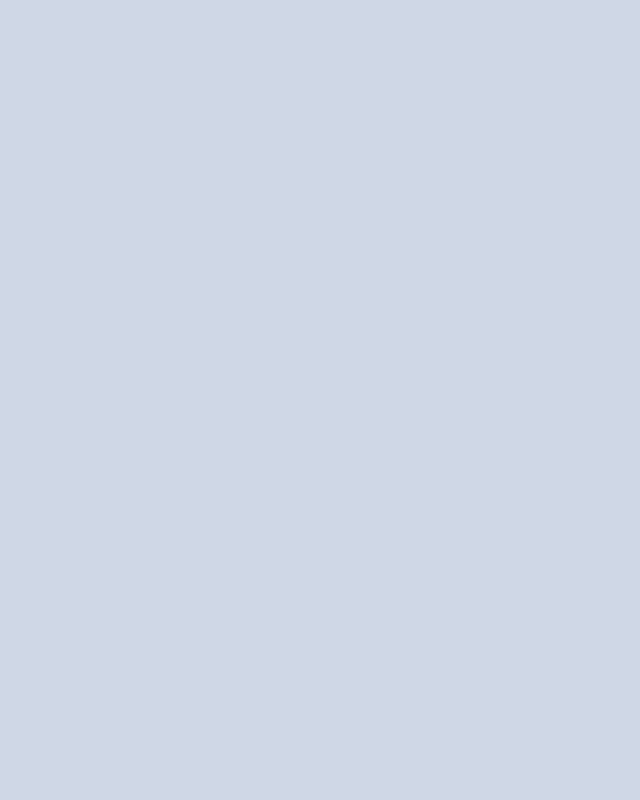
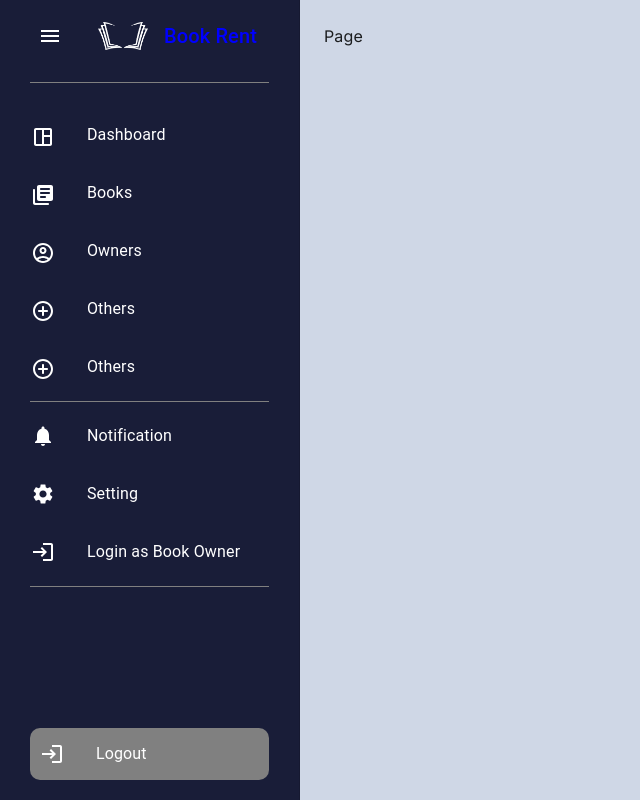
Before and after one commit to Kumneger0/book-rent, a Next.js app: page / in a window 1280 px wide. Before the commit this address had no page. Shown: the whole page, without its empty margins (0-640 px from the left). Built offline with nearby package versions, Linux system fonts and the light colour scheme.

Commit message:
Add menu-drawer and admin features
-Update package.json to add nextjs-toploader
-Update layout.tsx to add NextTopLoader and menu-drawer components
-Update sidebar.tsx to handle open/close of menu-drawer and add new items
-Create middleware.ts to verify user roles for protected routes

```diff
--- a/package.json
+++ b/package.json
@@ -17,6 +17,7 @@
     "@mui/x-date-pickers": "^7.12.0",
     "material-react-table": "^2.13.1",
     "next": "14.2.5",
+    "nextjs-toploader": "^1.6.12",
     "react": "^18",
     "react-dom": "^18",
     "recharts": "^2.12.7"
--- a/src/app/(dashboard)/layout.tsx
+++ b/src/app/(dashboard)/layout.tsx
@@ -59,16 +59,28 @@ const lists = {
   ],
 };
 
-function App({ children }: { children: React.ReactNode }) {
-  const role = "owner";
+function App({
+  children,
+  searchParams,
+}: {
+  children: React.ReactNode;
+  searchParams: { role?: string };
+}) {
+  const userRole =
+    searchParams?.role && searchParams?.role in lists
+      ? (searchParams.role as keyof typeof lists)
+      : "admin";
 
-  const sidebarList = lists[role];
+  const sidebarList = lists[userRole];
 
   return (
     <Box sx={{ display: "flex" }}>
       <CssBaseline />
       <Sidebar lists={sidebarList} />
-      <Box component="main" sx={{ flexGrow: 1, p: 3 }}>
+      <Box
+        component="main"
+        sx={{ flexGrow: 1, p: 3, maxWidth: "1600px", mx: "auto" }}
+      >
         {children}
       </Box>
     </Box>
--- /dev/null
+++ b/src/app/(dashboard)/loading.tsx
@@ -0,0 +1,7 @@
+import React from "react";
+
+function Loading() {
+  return <div>Loading....</div>;
+}
+
+export default Loading;
--- a/src/app/(dashboard)/page.tsx
+++ b/src/app/(dashboard)/page.tsx
@@ -2,8 +2,6 @@ import { redirect } from "next/navigation";
 import React from "react";
 
 function Page() {
-  redirect("/admin/dashboard");
-
   return <div>Page</div>;
 }
 
--- a/src/app/layout.tsx
+++ b/src/app/layout.tsx
@@ -3,6 +3,8 @@ import { Inter } from "next/font/google";
 import "./globals.css";
 
 const inter = Inter({ subsets: ["latin"] });
+
+import NextTopLoader from "nextjs-toploader";
 
 export const metadata: Metadata = {
   title: "Create Next App",
@@ -25,6 +27,7 @@ export default function RootLayout({
         }}
         className={inter.className}
       >
+        <NextTopLoader />
         {children}
       </body>
     </html>
--- a/src/components/dashboardContent.tsx
+++ b/src/components/dashboardContent.tsx
@@ -13,7 +13,7 @@ const DashboardContent = ({ children }: { children: React.ReactNode }) => {
           boxShadow: 1,
           display: "flex",
           flexWrap: "wrap",
-          justifyContent: "center",
+          justifyContent: "space-between",
         }}
       >
         <Box
@@ -114,7 +114,7 @@ const DashboardContent = ({ children }: { children: React.ReactNode }) => {
                   width: "100%",
                 }}
               >
-                <Typography
+                <Box
                   sx={{
                     width: "100%",
                     display: "flex",
@@ -122,7 +122,7 @@ const DashboardContent = ({ children }: { children: React.ReactNode }) => {
                     alignItems: "center",
                   }}
                 >
-                  <Box
+                  <Typography
                     sx={{
                       display: "flex",
                       gap: "10px",
@@ -138,13 +138,13 @@ const DashboardContent = ({ children }: { children: React.ReactNode }) => {
                     />
                     <span>{"Group A"}</span>
                     <span style={{ justifySelf: "end" }}>54</span>
-                  </Box>{" "}
-                </Typography>
+                  </Typography>
+                </Box>
               </Box>
             </Box>
           </Paper>
         </Box>
-        <Box sx={{ margin: "10px", width: "70%" }}>
+        <Box sx={{ margin: "10px", width: "72%" }}>
           <Paper sx={{ p: 2, width: "100%" }}>{children}</Paper>
           <Paper>
             <EarningsSummaryChart />
--- a/src/components/sidebar.tsx
+++ b/src/components/sidebar.tsx
@@ -6,9 +6,11 @@ import LoginIcon from "@mui/icons-material/Login";
 import NotificationsIcon from "@mui/icons-material/Notifications";
 import SettingsIcon from "@mui/icons-material/Settings";
 import SpaceDashboardOutlinedIcon from "@mui/icons-material/SpaceDashboardOutlined";
+import MenuIcon from "@mui/icons-material/Menu";
 
 import ControlPointRoundedIcon from "@mui/icons-material/ControlPointRounded";
 import {
+  Button,
   Drawer,
   Icon,
   List,
@@ -16,6 +18,7 @@ import {
   ListItemIcon,
   ListItemText,
   Toolbar,
+  Tooltip,
   Typography,
   useMediaQuery,
   useTheme,
@@ -24,8 +27,10 @@ import Divider from "@mui/material/Divider";
 import { usePathname } from "next/navigation";
 import Link from "next/link";
 import { Herr_Von_Muellerhoff } from "next/font/google";
+import Image from "next/image";
+import { useState } from "react";
 
-const drawerWidth = 279;
+const drawerWidth = 300;
 
 const Sidebar = ({
   lists,
@@ -38,14 +43,172 @@ const Sidebar = ({
 }) => {
   const pathname = usePathname();
   const theme = useTheme();
-  const matches = useMediaQuery(theme.breakpoints.up("lg"));
+  const [matches, setMatches] = useState(
+    useMediaQuery(theme.breakpoints.up("lg"))
+  );
+  const [open, setOpen] = useState(true);
+
+  if (!open) {
+    return (
+      <Drawer
+        variant={"permanent"}
+        onClose={() => {
+          setMatches(false);
+        }}
+        sx={{
+          width: "100px",
+          flexShrink: 0,
+          "& .MuiDrawer-paper": {
+            width: 100,
+            boxSizing: "border-box",
+            backgroundColor: "#191D38",
+            color: "white",
+            position: "sticky",
+            height: "100dvh",
+          },
+        }}
+      >
+        <Toolbar sx={{ display: "flex", justifyContent: "center", gap: 2 }}>
+          <Button
+            sx={{ color: "white", ml: -3, py: 3 }}
+            onClick={() => setOpen((prev) => !prev)}
+          >
+            <MenuIcon />
+          </Button>
+        </Toolbar>
+        <Divider
+          sx={{ width: "80%", margin: "10px auto", borderColor: "gray" }}
+        />
+        <List>
+          {lists.map(({ icon, itemName, href }, index) => (
+            <ListItem
+              sx={{
+                borderRadius: "10px",
+                width: "90%",
+                margin: "10px auto",
+                backgroundColor: pathname === href ? "#00ABFF" : "transparent",
+              }}
+              key={itemName}
+            >
+              <Link
+                style={{
+                  color: "white",
+                  textDecoration: "none",
+                }}
+                href={href}
+              >
+                <Tooltip
+                  title={<ListItemText primary={itemName} />}
+                  placement="right"
+                >
+                  <ListItemIcon sx={{ color: "white" }}>
+                    <Icon sx={{ color: "white" }}>{icon}</Icon>
+                  </ListItemIcon>
+                </Tooltip>
+              </Link>
+            </ListItem>
+          ))}
+          <Divider
+            sx={{ width: "80%", margin: "10px auto", borderColor: "gray" }}
+          />
+          <ListItem
+            sx={{
+              width: "90%",
+              margin: "10px auto",
+              backgroundColor:
+                pathname === `/${"Notification".toLowerCase()}`
+                  ? "#00ABFF"
+                  : "transparent",
+            }}
+          >
+            <Link
+              style={{
+                color: "white",
+                textDecoration: "none",
+              }}
+              href={`/${"Notification".toLowerCase()}`}
+            >
+              <Tooltip
+                title={<ListItemText primary="Notification" />}
+                placement="right"
+              >
+                <ListItemIcon>
+                  <NotificationsIcon sx={{ color: "white" }} />
+                </ListItemIcon>
+              </Tooltip>
+            </Link>
+          </ListItem>
+          <ListItem
+            sx={{
+              width: "90%",
+              margin: "10px auto",
+              backgroundColor:
+                pathname === `/${"Setting".toLowerCase()}`
+                  ? "#00ABFF"
+                  : "transparent",
+            }}
+          >
+            <Tooltip
+              title={<ListItemText primary="Setting" />}
+              placement="right"
+            >
+              <ListItemIcon>
+                <SettingsIcon sx={{ color: "white" }} />
+              </ListItemIcon>
+            </Tooltip>
+          </ListItem>
+          <ListItem
+            sx={{
+              width: "90%",
+              margin: "10px auto",
+            }}
+          >
+            <Tooltip
+              title={<ListItemText primary="Login As Admin" />}
+              placement="right"
+            >
+              <ListItemIcon>
+                <LoginIcon sx={{ color: "white" }} />
+              </ListItemIcon>
+            </Tooltip>
+          </ListItem>
+          <Divider
+            sx={{ width: "80%", margin: "10px auto", borderColor: "gray" }}
+          />
+        </List>
+        <ListItem
+          sx={{
+            position: "absolute",
+            bottom: "20px",
+            left: "10%",
+            padding: "10px",
+            width: "80%",
+            margin: "0 auto",
+            backgroundColor: "gray",
+            color: "white",
+            borderRadius: "10px",
+            justifySelf: "center",
+          }}
+        >
+          <Tooltip title={<ListItemText primary="Logout" />} placement="right">
+            <ListItemIcon>
+              <LoginIcon sx={{ color: "white" }} />
+            </ListItemIcon>
+          </Tooltip>
+        </ListItem>
+      </Drawer>
+    );
+  }
 
   return (
     <Drawer
-      hidden={!matches}
-      variant="permanent"
+      open={open}
+      variant={"persistent"}
+      onClose={() => {
+        setMatches(false);
+      }}
       sx={{
-        width: drawerWidth,
+        width: open ? drawerWidth : 0,
         flexShrink: 0,
         "& .MuiDrawer-paper": {
           width: drawerWidth,
@@ -57,9 +220,22 @@ const Sidebar = ({
         },
       }}
     >
-      <Toolbar>
-        <Typography variant="h6" noWrap>
-          <img src={"/frame-3.png"} alt="Frame 3" width={200} height={"auto"} />
+      <Toolbar sx={{ display: "flex", justifyContent: "center", gap: 2 }}>
+        <Button
+          sx={{ color: "white", ml: -3, py: 3 }}
+          onClick={() => setOpen((prev) => !prev)}
+        >
+          <MenuIcon />
+        </Button>
+        <Image
+          src="/Logo.png"
+          style={{ objectFit: "contain", objectPosition: "center" }}
+          alt="Logo"
+          width={50}
+          height={50}
+        />
+        <Typography color={"blue"} variant="h6" noWrap>
+          Book Rent
         </Typography>
       </Toolbar>
       <Divider
```
Also changed, not shown: src/middleware.ts (added, +17 -0 lines), 1 other file (tests, documents, lock files or other folders).
